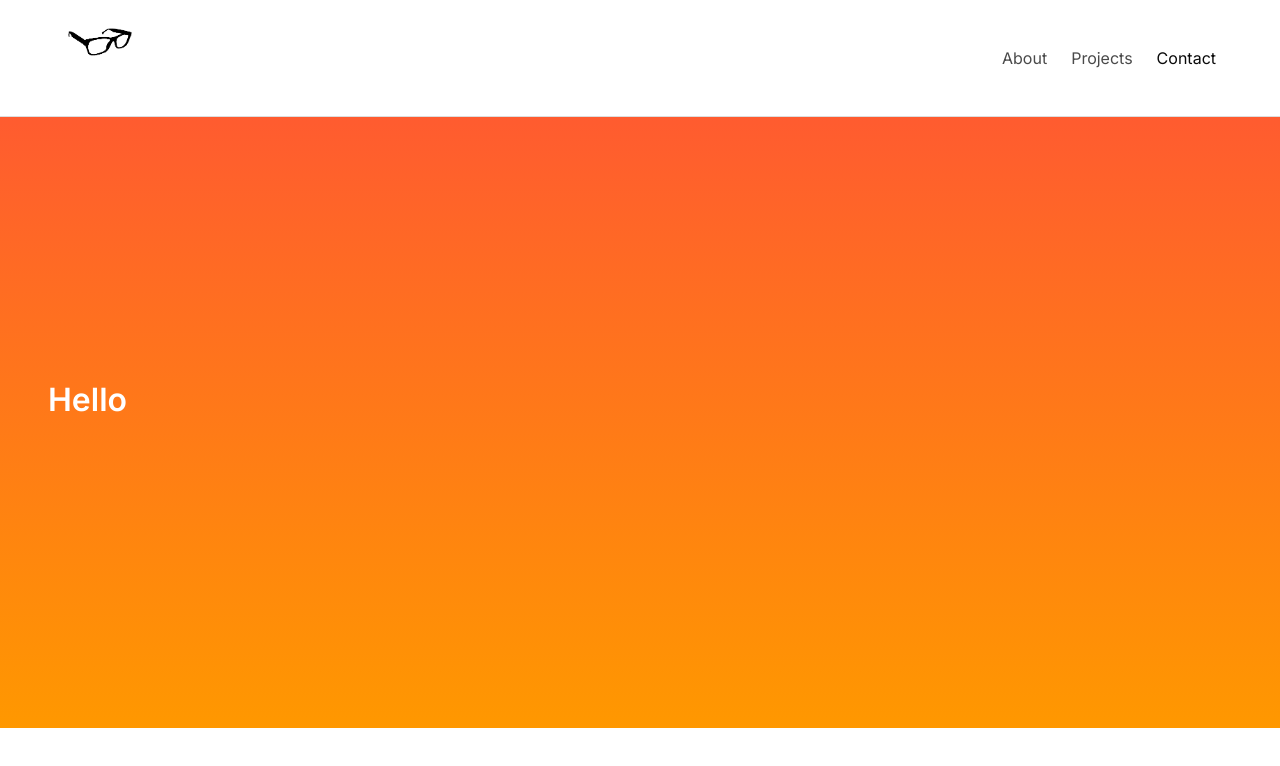
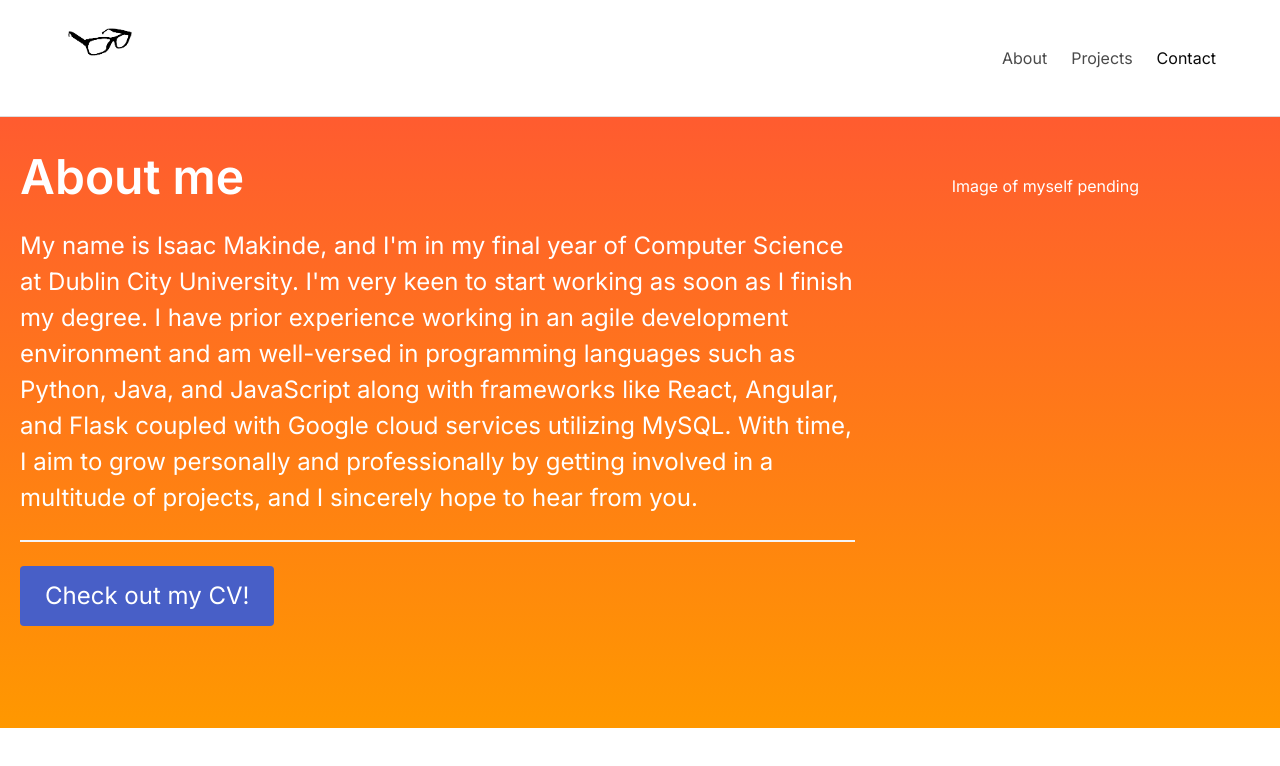
Before and after one commit to IsaacMakinde/mono-app, a Next.js app in the folder apps/web/: page / in a window 1280 px wide. Shown: the top 766 px of the page. Built offline with nearby package versions, Linux system fonts and the light colour scheme.

Commit message:
added download for resume/cover letter

```diff
--- a/apps/web/app/globals.css
+++ b/apps/web/app/globals.css
@@ -49,14 +49,8 @@ a {
   margin-left: 8px;
 }
 
-/* styles.css */
 .hero-body {
-  background: linear-gradient(
-    to bottom,
-    #ff5733,
-    #ff9800
-  ); /* Replace with your own gradient colors */
-  /* Additional background properties as needed */
+  background: linear-gradient(to bottom, #ff5733, #ff9800);
 }
 
 @media screen and (min-width: 768px) {
--- a/apps/web/app/layout.tsx
+++ b/apps/web/app/layout.tsx
@@ -22,9 +22,6 @@ export default function RootLayout({
           <nav className="navbar">
             <div className="container">
               <div className="navbar-brand has-text-centered">
-                {/* <a className="navbar-item" href="../">
-                  <strong>Create Turbo</strong>
-                </a> */}
                 <figure className="image is-96x96 no-image-background ">
                   <Image
                     alt="An image of a pair of glasses"
@@ -57,7 +54,6 @@ export default function RootLayout({
           </nav>
         </div>
         <section className="hero is-fullheight">{children}</section>
-        {/* <footer className="footer"></footer> */}
       </body>
     </html>
   );
--- a/apps/web/app/page.tsx
+++ b/apps/web/app/page.tsx
@@ -4,7 +4,36 @@ export default function Page(): JSX.Element {
   return (
     <section className="hero is-info is-fullheight">
       <div className="hero-body">
-        <h1 className="title">Hello</h1>
+        <div className="container has-text-centered">
+          <div className="columns is-8 is-variable">
+            <div className="columns is-two-thirds has-text-left">
+              <div className="is-flex-direction-row">
+                <h1 className="title is-1">About me</h1>
+                <p className="is-size-4">
+                  My name is Isaac Makinde, and I{`'`}m in my final year of
+                  Computer Science at Dublin City University. I{`'`}m very keen
+                  to start working as soon as I finish my degree. I have prior
+                  experience working in an agile development environment and am
+                  well-versed in programming languages such as Python, Java, and
+                  JavaScript along with frameworks like React, Angular, and
+                  Flask coupled with Google cloud services utilizing MySQL. With
+                  time, I aim to grow personally and professionally by getting
+                  involved in a multitude of projects, and I sincerely hope to
+                  hear from you.
+                </p>
+                <hr />
+                <a
+                  className="button is-link is-large"
+                  download="resume.pdf"
+                  href="/documents/resume.pdf"
+                >
+                  Check out my CV!
+                </a>
+              </div>
+            </div>
+            <div className="column is-one-third">Image of myself pending</div>
+          </div>
+        </div>
       </div>
     </section>
   );
```
Also changed, not shown: apps/web/app/contact/page.tsx (+6 -3 lines), 1 other file (tests, documents, lock files or other folders).
